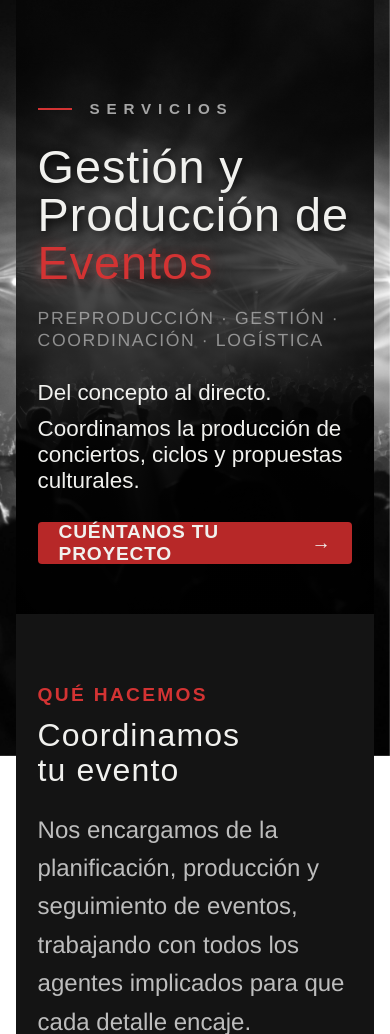
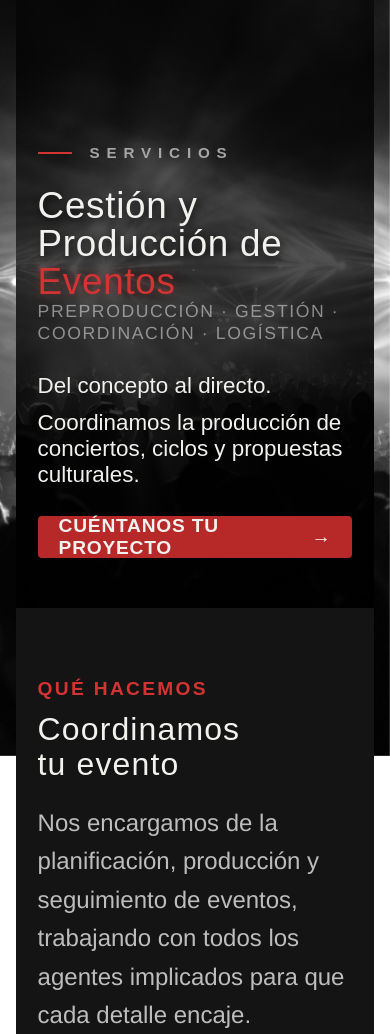
Before and after one commit to Ethra8/cataclismo-producciones, a Django app: page /services/gestion-eventos/ in a window 390 px wide. Shown: the part 88-1122 px from the top of the page. Run offline with Django 5.2, Linux system fonts and the light colour scheme; some web fonts are replaced.

Commit message:
Update favicon logo & improve responsiveness

```diff
--- a/services/static/services/css/gestion_eventos.css
+++ b/services/static/services/css/gestion_eventos.css
@@ -61,7 +61,6 @@ body::before {
     margin-top: 0;
 }
 
-.event-production-page h1,
 .event-production-page h2 {
     text-transform: uppercase;
 }
@@ -136,7 +135,7 @@ body::before {
     padding: 90px 5vw 80px;
 }
 
-.event-hero-content h1 {
+/* .event-hero-content h1 {
     max-width: 1020px;
     margin-bottom: 20px;
     font-family: "Zen Dots", sans-serif;
@@ -303,7 +302,7 @@ body::before {
         filter: none !important;
     }
 }
-
+ */
 
 .event-hero-lead {
     max-width: 670px;
@@ -740,10 +739,6 @@ body::before {
         padding: 100px 22px 50px;
     }
 
-    .event-hero-content h1 {
-        font-size: clamp(2.6rem, 12vw, 4.8rem);
-    }
-
     .event-services,
     .event-process {
         padding-left: 22px;
--- a/services/templates/services/gestion_eventos.html
+++ b/services/templates/services/gestion_eventos.html
@@ -21,8 +21,9 @@
             <p class="service-kicker">Servicios</p>
 
             <h1>
-                Gestión y
-                Producción de <span class="title-glitch" data-text="Eventos">Eventos</span>
+                Cestión y
+                <span>Producción de</span>
+                <span class="title-glitch" data-text="Eventos">Eventos</span>
             </h1>
 
             <p class="event-hero-summary">
--- a/static/css/title_glitch.css
+++ b/static/css/title_glitch.css
@@ -2,7 +2,7 @@ h1 {
     margin: 0;
     color: var(--color-white);
     font-family: "Zen Dots", sans-serif;
-    font-size: clamp(2.8em, 5.4vw, 5.5em);
+    font-size: clamp(2.3em, 5.4vw, 5.5em);
     font-weight: 400;
     line-height: 1.03;
     letter-spacing: 0.02em;
```
Also changed, not shown: home/static/home/css/contact.css (+6 -5 lines), static/favicon/android-chrome-192x192.png, static/favicon/android-chrome-512x512.png, static/favicon/apple-touch-icon.png, static/favicon/favicon-16x16.png, static/favicon/favicon-32x32.png, static/favicon/favicon.ico.
